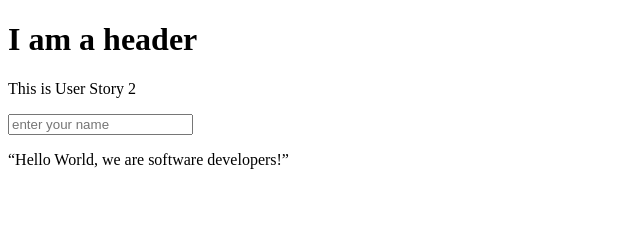
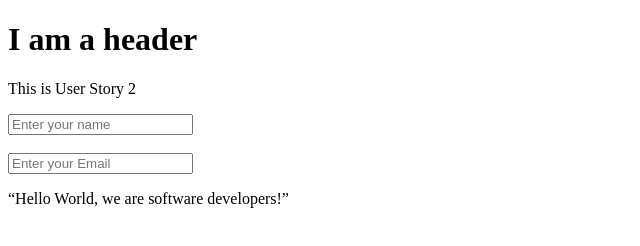
Before and after one commit to Abdoulaye-Thespy/Njigouh-Amanuel, a plain HTML site: page index.html in a window 1280 px wide. Shown: the whole page, without its empty margins (0-640 px from the left). Drawn offline with Linux system fonts and the light colour scheme.

Commit message:
Update index.html

```diff
--- a/index.html
+++ b/index.html
@@ -19,8 +19,9 @@
 <form id="survey-form">
 
 
-<input id="name" placeholder="enter your name" required> </input>
-
+<input id="name" placeholder="Enter your name" required> </input>
+<br><br>
+<input type="email" name="email" placeholder="Enter your Email" required="">
 
 </form>
 
```
